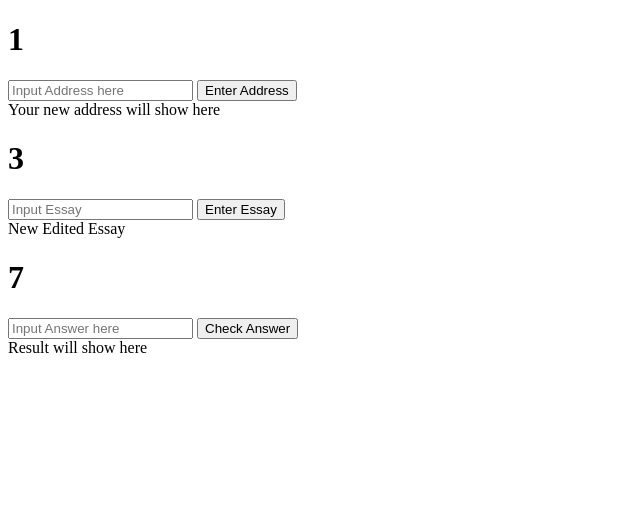
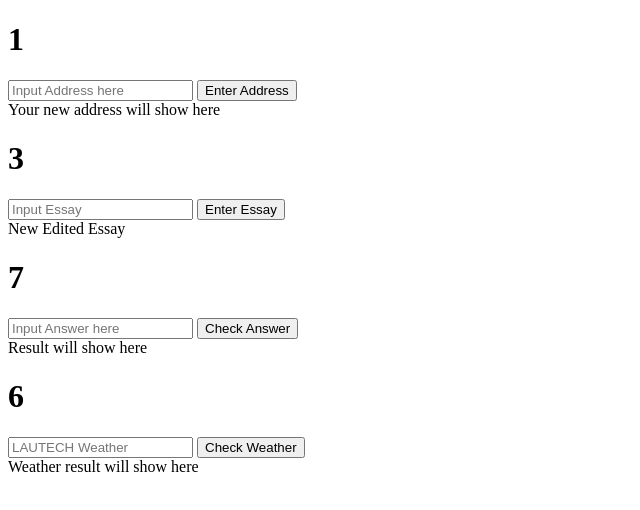
Before and after one commit to YusufHabeebah0409/Conditional-Statement-Project, a plain HTML site: page index.html in a window 1280 px wide. Shown: the whole page, without its empty margins (0-640 px from the left). Drawn offline with Linux system fonts and the light colour scheme.

Commit message:
Add weather check functionality with input and result display

```diff
--- a/index.html
+++ b/index.html
@@ -20,6 +20,11 @@
     <input type="text" id="quiz" placeholder="Input Answer here">
     <button onclick="checkAnswer()">Check Answer</button>
     <div id="result">Result will show here</div>
+
+    <h1>6</h1>
+    <input type="number" id="weather" placeholder="LAUTECH Weather">
+    <button onclick="checkWeather()">Check Weather</button>
+    <div id="weatherResult">Weather result will show here</div>
 
      <script>
         // Number 1 Assignment
@@ -46,6 +51,22 @@
             }
         }
 
+        // Number 6 Assignment
+        function checkWeather() {
+            var weatherInput = Number(weather.value)
+            if (weatherInput <=19) {
+                weatherResult.innerHTML = "It's a cold day!"
+            } else if (weatherInput >19 && weather <=28) {
+                weatherResult.innerHTML = "It's a warm day!"
+            } else if( weatherInput >=29) {
+                weatherResult.innerHTML = "It's a hot day!"
+            }else {
+                weatherResult.innerHTML = "Invalid input!"
+            }
+
+        }
+
+
     </script>
 
 </body>
```
